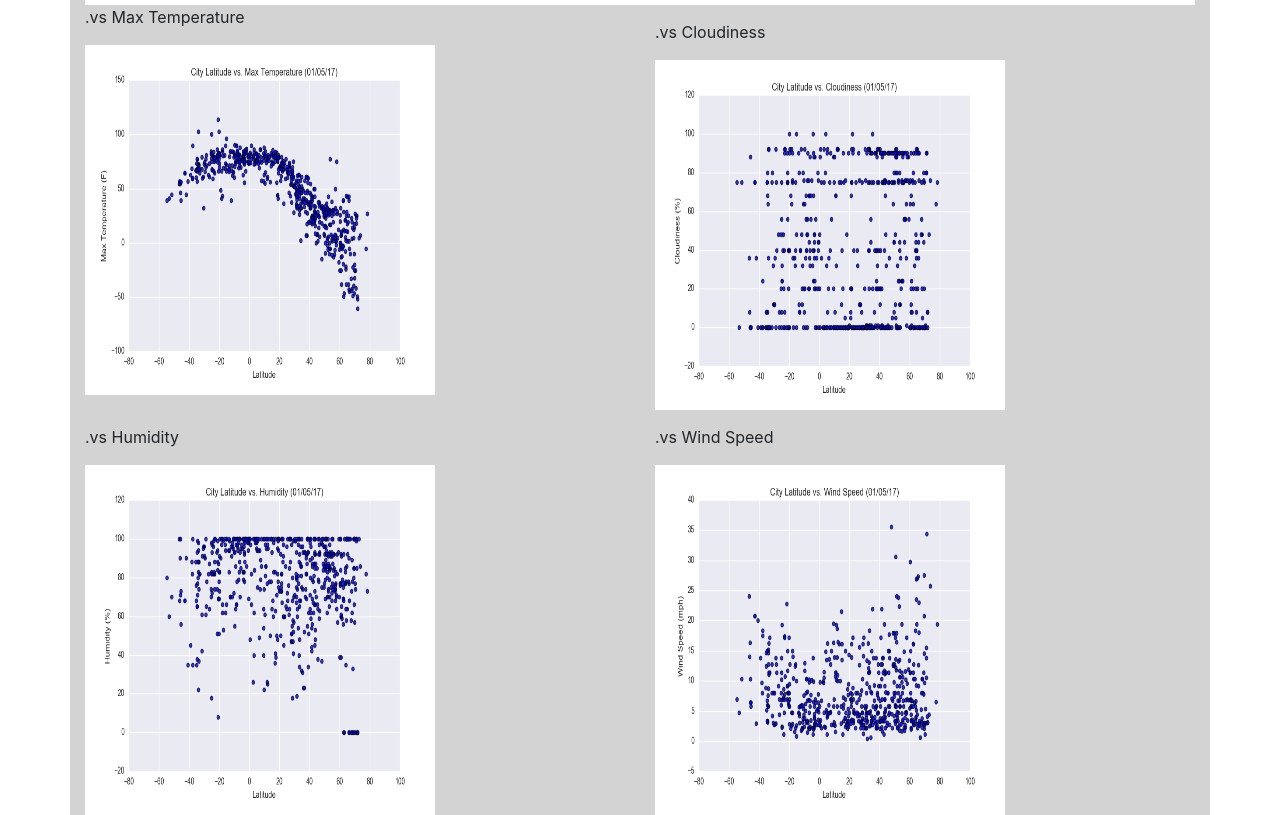
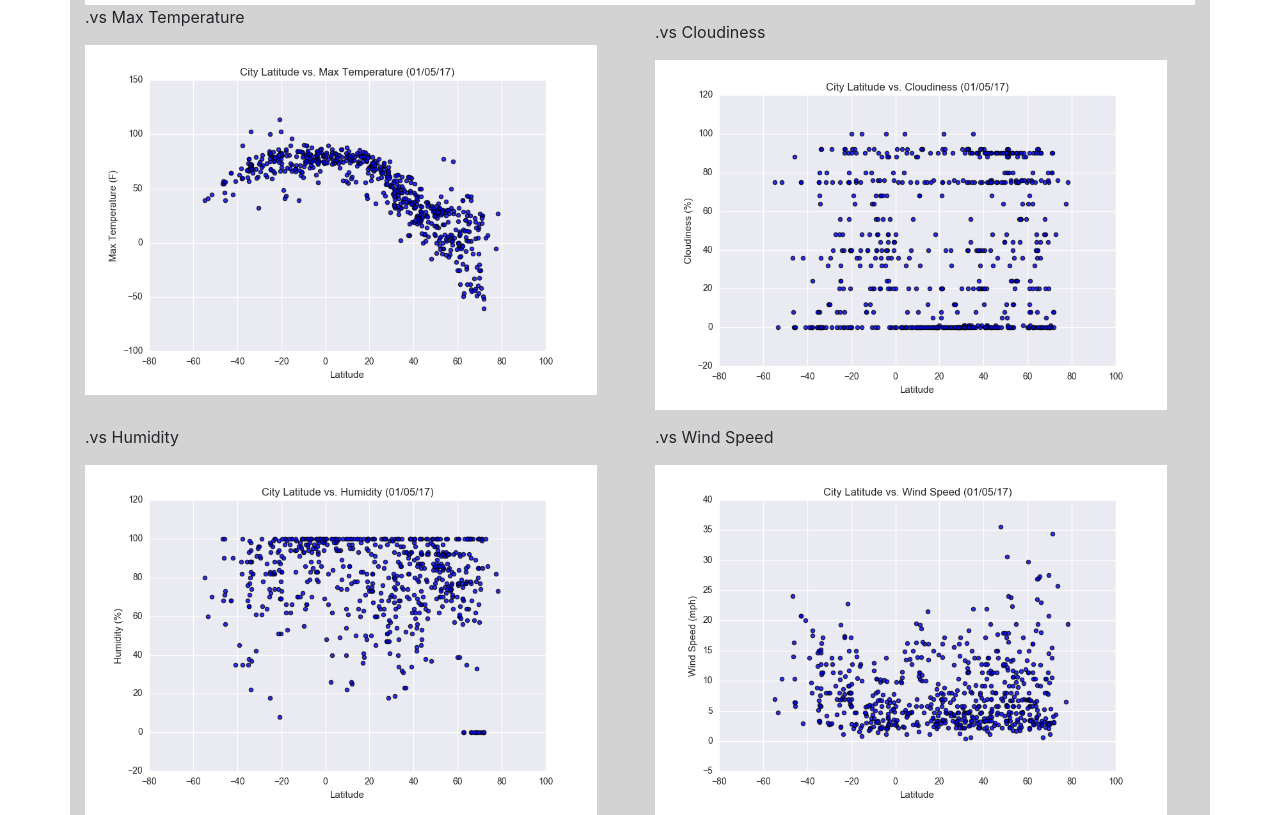
Before and after one commit to alexanderdyan/alexanderdyan.github.io, a plain HTML site: page Comparisons.html in a window 1280 px wide. Shown: the part 51-866 px from the top of the page. Drawn offline with nearby package versions, Linux system fonts and the light colour scheme.

Commit message:
resized comparison graphs

```diff
--- a/Comparisons.html
+++ b/Comparisons.html
@@ -47,25 +47,25 @@
     <div class="col-md-6 ">
       <p>.vs Max Temperature</p>
       <a href="MaxTemp.html">
-        <img width="350" height="350" src="WebVisualizations/images/MaxTemperatureImg.png" class="float-left"/>
+        <img width="512" height="350" src="WebVisualizations/images/MaxTemperatureImg.png" class="float-left"/>
       </a>
     </div>
     <div class="col-md-6 ComparisonImage">
       <p>.vs Cloudiness</p>
       <a href="Cloudiness.html">
-        <img width="350" height="350" src="WebVisualizations/images/CloudinessImage.png" class="float-left"/>
+        <img width="512" height="350" src="WebVisualizations/images/CloudinessImage.png" class="float-left"/>
       </a>
     </div>
     <div class="col-md-6 ComparisonImage">
       <p>.vs Humidity</p>
       <a href="Humidity.html">
-        <img width="350" height="350" src="WebVisualizations/images/HumidityImage.png" class="float-left"/>
+        <img width="512" height="350" src="WebVisualizations/images/HumidityImage.png" class="float-left"/>
       </a>
     </div>
     <div class="col-md-6 ComparisonImage">
       <p>.vs Wind Speed</p>
       <a href="WindSpeed.html">
-        <img width="350" height="350" src="WebVisualizations/images/WindSpeedImage.png" class="float-left"/>
+        <img width="512" height="350" src="WebVisualizations/images/WindSpeedImage.png" class="float-left"/>
       </a>
     </div>
   </div>
```
